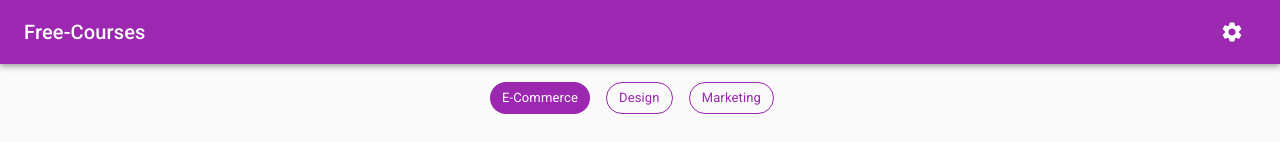
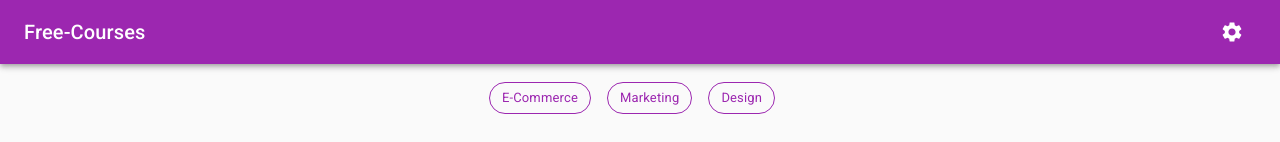
Before and after one commit to eliyaoo32/courses-manager-client, a React (Create React App) app: page / in a window 1280 px wide. Shown: the top 142 px of the page. Built offline with nearby package versions, Linux system fonts and the light colour scheme.

Commit message:
Moved categories container to categories

```diff
--- /dev/null
+++ b/src/components/CategoriesBar/index.tsx
@@ -0,0 +1,21 @@
+import React from 'react';
+import { Grid } from '@material-ui/core';
+import CategoryTag from '../CategoryTag';
+
+type CategoriesBarProps = {
+    categories: Array<string>
+};
+
+function CategoriesBar({ categories }: CategoriesBarProps) {
+    return (
+        <Grid container justify="center" direction="row"  style={{marginTop: '10px', width:'100%'}} spacing={2}>
+            {categories.map((category, index) => (
+                <Grid item>
+                    <CategoryTag key={index} name={category} />
+                </Grid>
+            ))}
+        </Grid>
+    );
+}
+
+export default CategoriesBar;
--- a/src/containers/App/index.tsx
+++ b/src/containers/App/index.tsx
@@ -1,7 +1,6 @@
 import React from 'react';
 import { Grid } from '@material-ui/core';
 import Navbar from '../Navbar';
-import Categories from '../Categories';
 import CoursesCatalog from '../CoursesCatalog';
 
 function App() {
@@ -9,8 +8,6 @@ function App() {
         <Grid container spacing={0}>
             <Navbar />
 
-            <Categories />
-
             <CoursesCatalog />
         </Grid>
     );
--- a/src/containers/Categories/index.tsx
+++ /dev/null
@@ -1,21 +0,0 @@
-import React from 'react';
-import { Grid } from '@material-ui/core';
-import CategoryTag from '../../components/CategoryTag';
-
-function Categories() {
-    return (
-        <Grid container justify="center" direction="row"  style={{marginTop: '10px', width:'100%'}} spacing={2}>
-            <Grid item>
-                <CategoryTag name="E-Commerce" selected />
-            </Grid>
-            <Grid item>
-                <CategoryTag name="Design" />
-            </Grid>
-            <Grid item>
-                <CategoryTag name="Marketing" />
-            </Grid>
-        </Grid>
-    );
-}
-
-export default Categories;
--- a/src/containers/CoursesCatalog/index.tsx
+++ b/src/containers/CoursesCatalog/index.tsx
@@ -1,9 +1,13 @@
 import React from 'react';
 import { Grid } from '@material-ui/core';
 import CourseCard from '../../components/CourseCard';
+import CategoriesBar from '../../components/CategoriesBar';
 
 function CoursesCatalog() {
     return (
+        <React.Fragment>
+            <CategoriesBar categories={["E-Commerce", "Marketing", "Design"]} />
+
             <Grid container justify="center" style={{marginTop: '30px'}}>
                 <Grid item xs={12} md={4}>
                     <CourseCard
@@ -14,6 +18,7 @@ function CoursesCatalog() {
                     />
                 </Grid>
             </Grid>
+        </React.Fragment>
     );
 }
 
```
Lines whose indentation alone changed are shown as unchanged.
